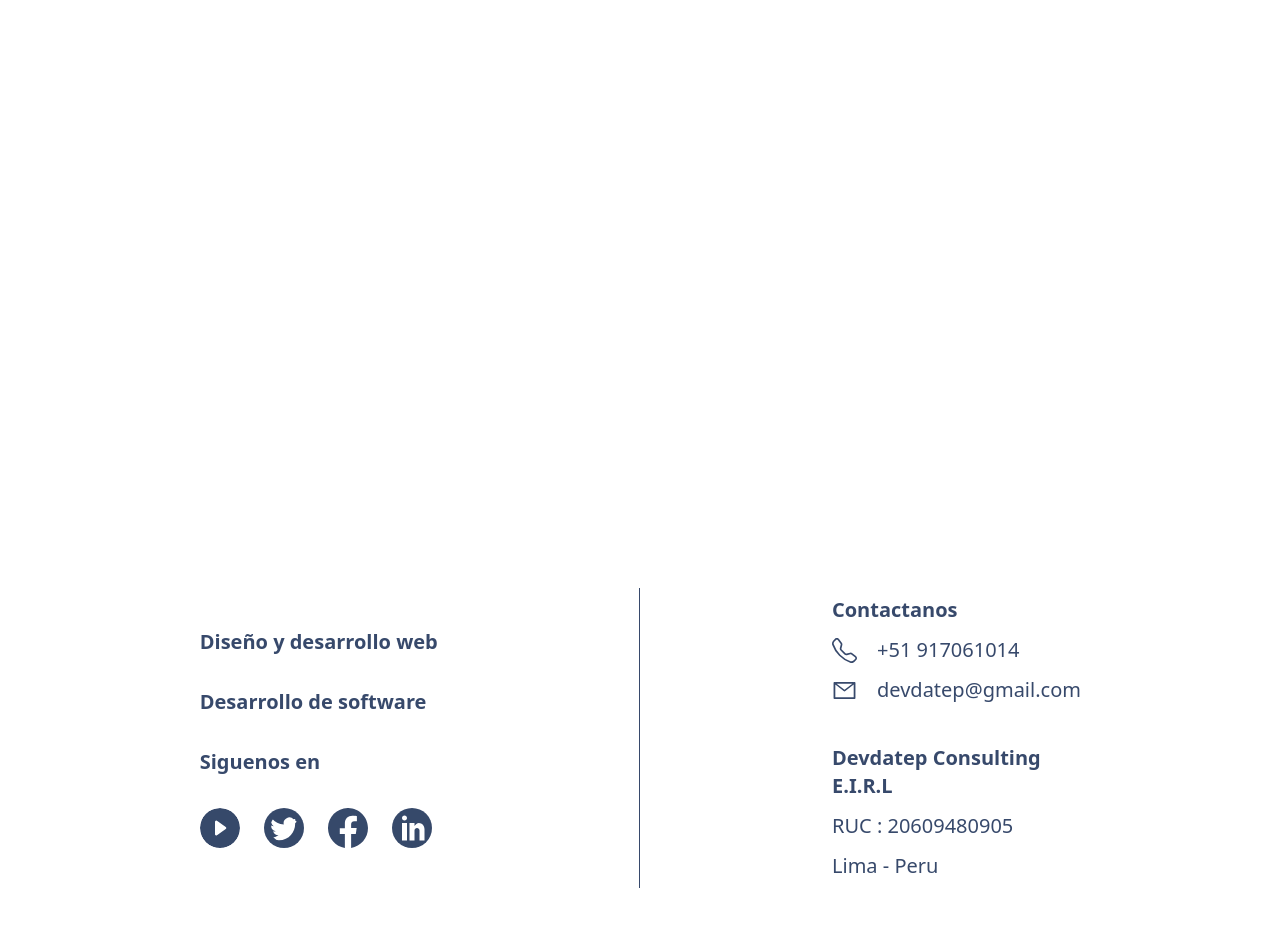
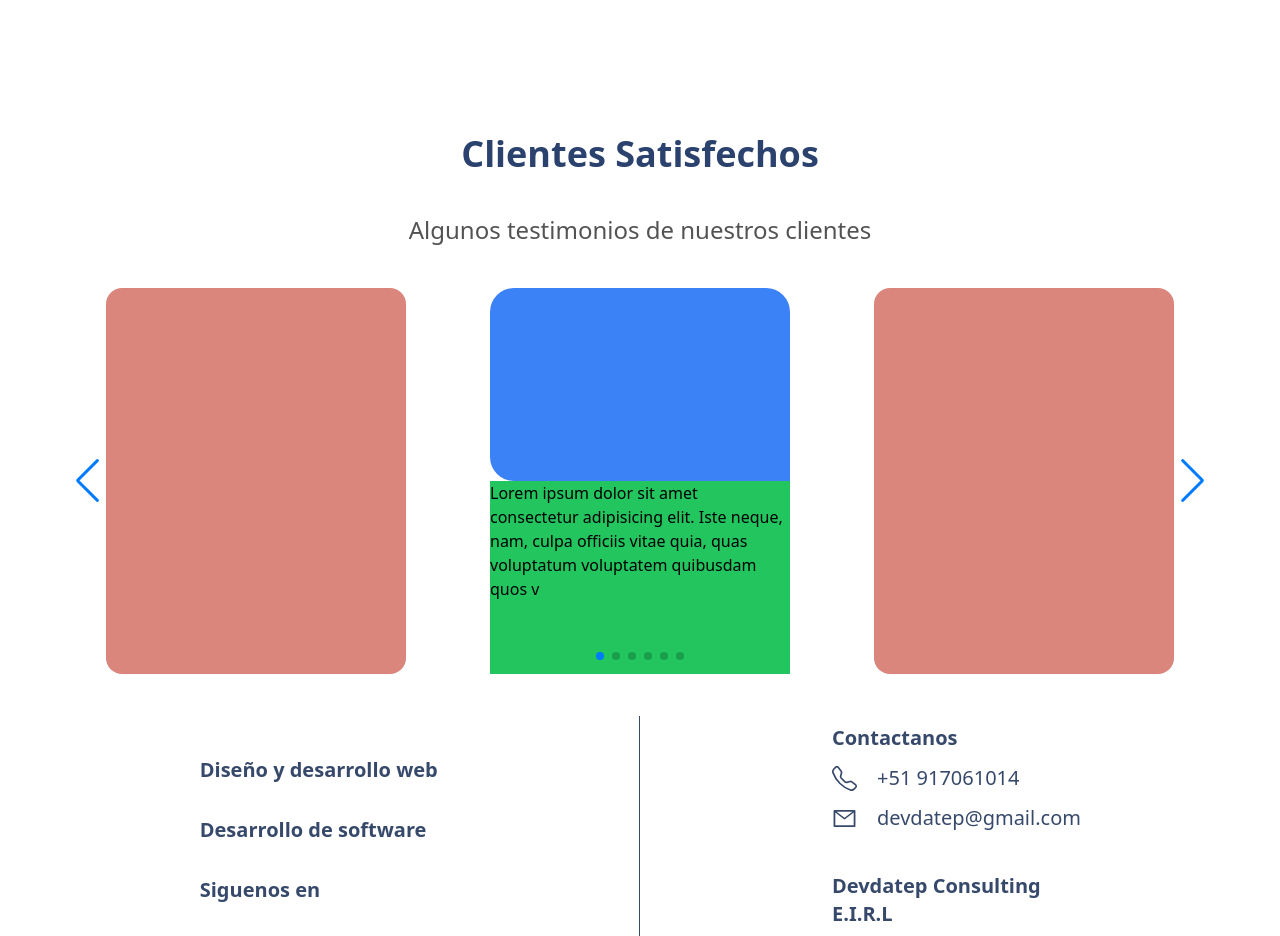
Before and after one commit to Nicolas-Flores-22/LandingDevDatep, a React (Vite) app: page / in a window 1280 px wide. Shown: the part 2960-3896 px from the top of the page. Built offline with nearby package versions, Linux system fonts and the light colour scheme.

Commit message:
wip: :construction: feat/home add section-4 page home

```diff
--- a/src/pages/public/Home.tsx
+++ b/src/pages/public/Home.tsx
@@ -2,7 +2,17 @@ import pc from '../../assets/pc.svg'
 import homeSection2 from '../../assets/home_section_2.svg'
 import diferencia1 from '../../assets/diferencia_imagen_1.svg'
 import useObserver from '../../hooks/useObserver'
-import { useEffect } from 'react'
+import hombre from '../../assets/home-img-section-4.svg'
+import contenido from '../../assets/home-cont-section-4.svg'
+import { useEffect, useState } from 'react'
+
+import { Swiper, SwiperSlide } from 'swiper/react'
+// Import Swiper styles
+import 'swiper/css'
+import 'swiper/css/pagination'
+import 'swiper/css/navigation'
+// import required modules
+import { Pagination, Navigation } from 'swiper/modules'
 
 const Home = () => {
   const { observer, setElements, entries } = useObserver({
@@ -28,6 +38,29 @@ const Home = () => {
     })
   }, [entries, observer])
 
+  const [slidesPerView, setSlidesPerView] = useState<number>(3)
+
+  useEffect(() => {
+    function handleResize () {
+      const windowWidth = window.innerWidth
+      if (windowWidth >= 1024) {
+        setSlidesPerView(3)
+      } else if (windowWidth >= 628) {
+        setSlidesPerView(2)
+      } else {
+        setSlidesPerView(1)
+      }
+    }
+
+    handleResize() // Llamamos a la función para que ajuste en la carga inicial
+
+    window.addEventListener('resize', handleResize) // Agregamos el listener para cambios de tamaño de ventana
+
+    return () => {
+      window.removeEventListener('resize', handleResize)// Limpiamos el listener al desmontar el componente
+    }
+  }, [])
+
   return (
     <div>
       <section className='w-full lazy'>
@@ -44,7 +77,7 @@ const Home = () => {
                   Solicitar información
                 </button>
               </div>
-                    <img src={pc} alt="pc-hero-section"/>
+              <img src={pc} alt="pc-hero-section" />
             </div>
           </div>
         </div>
@@ -57,7 +90,7 @@ const Home = () => {
           </p>
           <button className="bg-[#051C46] opacity-75 text-white rounded-md py-1 px-5 mt-3 mb-5 w-[217px] h-[53px] shadow-black shadow-lg drop-shadow">Nosotros</button>
           <div className='lazy opacity-0'>
-              <img src={homeSection2} alt="img_section_2"/>
+            <img src={homeSection2} alt="img_section_2" />
           </div>
         </div>
       </section>
@@ -98,8 +131,67 @@ const Home = () => {
         </div>
       </section>
       <section className='w-full lazy opacity-0 mt-20'>
-        <div className="w-full h-[1150px] bg-[url('./assets/home-bg-section-4.svg')] bg-contain bg-no-repeat">
-          <h2>Hola</h2>
+        <div className="w-full bg-[url('./assets/home-bg-section-4.svg')] bg-cover bg-no-repeat">
+          <div className='flex max-w-[1440px] pb-10 items-center justify-center mx-auto'>
+            <div className='hidden lg:block'>
+              <img src={hombre} alt="hombre_section_4" className='w-full h-full lg:w-[577px] lg:h-[700px]'/>
+            </div>
+            <div className='flex flex-col lg:max-h-[700px]'>
+              <div className='flex flex-col w-full max-w-[771px] text-center'>
+                <h3 className='text-4xl font-bold leading-9 text-[#2B426E] pb-10'>Servicios completamente personalizado</h3>
+                <p className='text-2xl leading-9 text-[#535353] pb-10'>Lorem ipsum dolor sit amet consectetur adipisicing elit. Id dolorem necessitatibus suscipit a maiores consequuntur tempora illo quis mollitia quo quia adipisci culpa in, ullam, quos odio quasi saepe maxime.</p>
+              </div>
+              <img src={contenido} alt="contenido_section_4" className='h-auto max-h-[500px]'/>
+            </div>
+          </div>
+        </div>
+      </section>
+      <section>
+        <div className='flex flex-col mx-auto w-[90%] max-w-[1240px]'>
+          <div className='flex flex-col items-center justify-center'>
+            <h3 className='text-4xl font-bold leading-9 text-[#2B426E] pb-10'>Clientes Satisfechos</h3>
+            <p className='text-2xl leading-9 text-[#535353] pb-10'>Algunos testimonios de nuestros clientes</p>
+          </div>
+          {/* <div className='flex w-full max-w-[1240px] h-[486px] relative'>
+            <div className='absolute lg:w-[300px] h-[385.85px] rounded-2xl bg-[#F0C330] top-[0px]'></div>
+            <div className='absolute lg:w-[300px] h-[385.85px] rounded-2xl bg-[#DA867D] top-[50px] left-[236px] z-10'></div>
+            <div className='absolute lg:w-[300px] h-[385.85px] rounded-2xl bg-[#69AEF8] top-[100px] left-[470px] z-20'></div>
+            <div className='absolute lg:w-[300px] h-[385.85px] rounded-2xl bg-[#DA867D] top-[50px] right-[236px] z-10'></div>
+            <div className='absolute lg:w-[300px] h-[385.85px] rounded-2xl bg-[#F0C330] top-[0px] right-[0px]'></div>
+          </div> */}
+          <Swiper
+            slidesPerView={slidesPerView}
+            centeredSlides={true}
+            spaceBetween={0}
+            grabCursor={true}
+            loop={true}
+            pagination={{
+              clickable: true
+            }}
+            navigation={true}
+            modules={[Pagination, Navigation]}
+            className="mySwiper flex w-full"
+          >
+            <SwiperSlide>
+              <div className='mx-auto w-[255px] lg:w-[300px] h-[386px] rounded-3xl'>
+                <div className='bg-blue-500 h-[193px] rounded-tl-3xl rounded-bl-3xl rounded-tr-3xl'>
+
+                </div>
+                <div className='bg-green-500 h-[193px]'>
+                  <p>
+                    Lorem ipsum dolor sit amet consectetur adipisicing elit. Iste neque, nam, culpa officiis vitae quia, quas voluptatum voluptatem quibusdam quos v
+                  </p>
+                </div>
+              </div>
+            </SwiperSlide>
+            <SwiperSlide><div className='mx-auto w-[255px] lg:w-[300px] h-[385.85px] rounded-2xl bg-[#DA867D]'></div></SwiperSlide>
+            <SwiperSlide><div className='mx-auto w-[255px] lg:w-[300px] h-[385.85px] rounded-2xl bg-[#F0C330]'></div></SwiperSlide>
+            <SwiperSlide><div className='mx-auto w-[255px] lg:w-[300px] h-[385.85px] rounded-2xl bg-[#DA867D]'></div></SwiperSlide>
+            <SwiperSlide><div className='mx-auto w-[255px] lg:w-[300px] h-[385.85px] rounded-2xl bg-[#F0C330]'></div></SwiperSlide>
+            <SwiperSlide><div className='mx-auto w-[255px] last:lg:w-[300px] h-[385.85px] rounded-2xl bg-[#DA867D]'></div></SwiperSlide>
+          </Swiper>
+        </div>
+        <div>
         </div>
       </section>
     </div>
```
Also changed, not shown: src/assets/home-cont-section-4.svg (added), src/assets/home-img-section-4.svg (added). Lines whose indentation alone changed are shown as unchanged.
